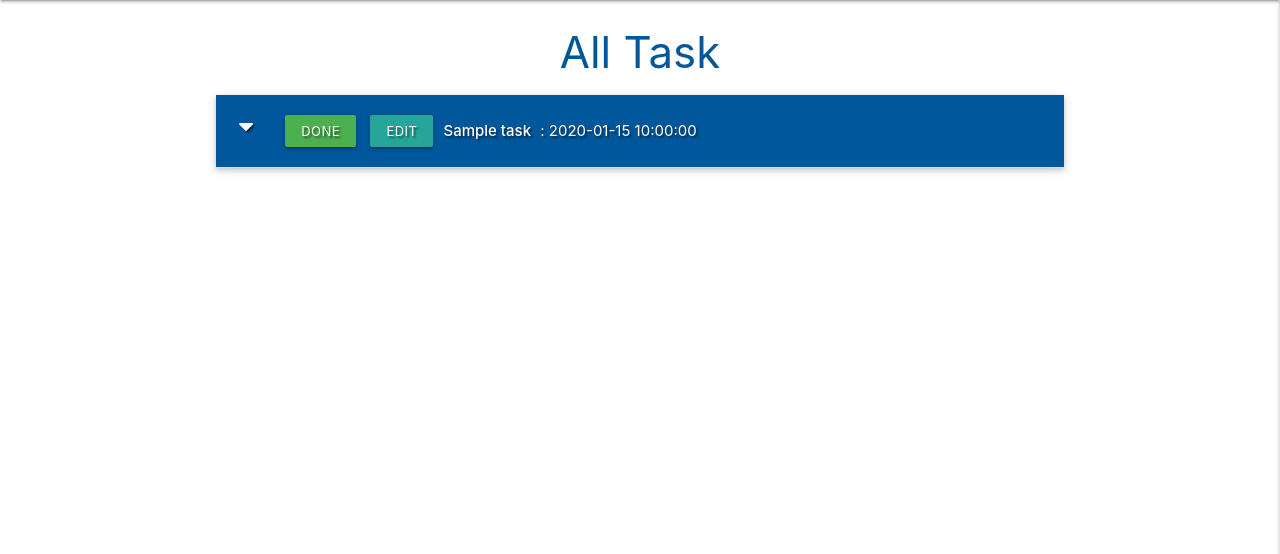
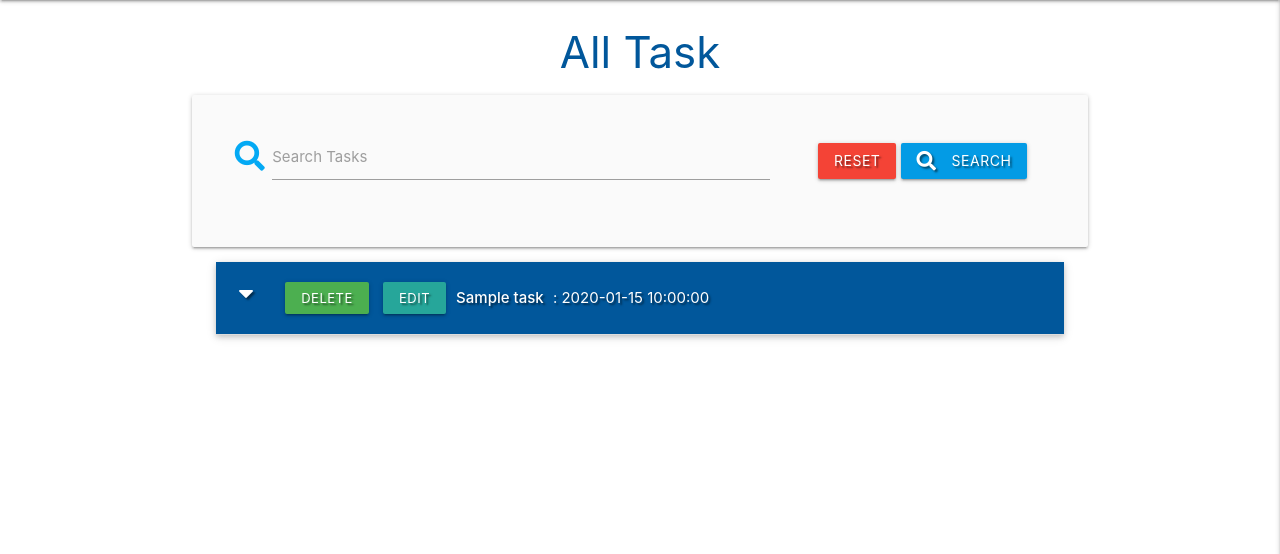
Before and after one commit to Antonio-dev7/taskmanager, a Flask app: page / in a window 1280 px wide. Shown: the part 64-618 px from the top of the page. Run offline with Flask 2, Linux system fonts and the light colour scheme; a database or web service that is not in the repository returns one stand-in record (values such as "Sample title"); some libraries are stand-ins or nearby versions.

Commit message:
search done!

```diff
--- a/app.py
+++ b/app.py
@@ -24,6 +24,13 @@ def get_tasks():
     return render_template("tasks.html", tasks=tasks)
 
 
+@app.route("/search", methods=["GET","POST"])
+def search():
+    query = request.form.get("query")                               # query is from our form we created on the command line under pthon3
+    tasks =list(mongo.db.tasks.find({"$text": {"$search": query}})) #This dictionary uses '$text', which itself is expecting another dictionary of '$search'.Essentially, this means that we want to perform a '$search' on any '$text Index' for this
+    return render_template("tasks.html", tasks=tasks)
+
+
 @app.route("/add_task", methods=["GET", "POST"])
 def add_task():
     if request.method == "POST":
@@ -41,8 +48,9 @@ def add_task():
         return redirect(url_for("get_tasks"))
 # then it will perform all steps here and insert a new task.
     categories = mongo.db.categories.find().sort("category_name", 1)
-    return render_template("add_task.html", categories=categories) # Otherwise, it will revert to the default method of GET, and display the template with our # form to be completed.
-
+    return render_template("add_task.html", categories=categories)
+    # Otherwise, it will revert to the default method of GET,
+    # and display the template with our # form to be completed.
 
 @app.route("/edit_task/<task_id>", methods=["GET", "POST"])
 def edit_task(task_id):
--- a/templates/tasks.html
+++ b/templates/tasks.html
@@ -11,22 +11,42 @@
 
     <h3 class="light-blue-text text-darken-4 center-align">All Task</h3>
 
+    <div class="row card-panel grey lighten-5">
+        <form action="{{ url_for('search') }}" method="POST" class="col s12">
+            <div class="row valign-wrapper center-align">
+                <div class="input-field col s12 m8">
+                    <i class="fas fa-search prefix light-blue-text text-dark-4"></i>
+                    <input type="text" name="query" id="query" minlength="3" class="validate" required>
+                    <label for="query">Search Tasks</label>
+                </div>
+                <div class="col s12 m4">
+                    <a href="{{ url_for('get_tasks') }}" class="red btn text-shadow">Reset</a>
+                    <button type="submit" class="light-blue darken-1 btn text-shadow">
+                        <i class="fas fa-search left"></i> Search
+                    </button>
+                </div>
+            </div>
+        </form>
+    </div>
+
+    {% if tasks|length > 0 %}
+
     <ul class="collapsible popout">
         {% for task in tasks %}
         <li>
             <div class="collapsible-header white-text light-blue darken-4 text-shadow">
                 <div class="col s3">
                     <i class="fas fa-caret-down"></i>
-                    <a href="{{ url_for('delete_task', task_id=task._id) }}" class="btn-small green light-3">Done</a>
+                    <a href="{{ url_for('delete_task', task_id=task._id) }}" class="btn-small green light-3">Delete</a>
                     <a href="{{ url_for('edit_task', task_id=task._id) }}" class="btn-small light-yellow lighten-4">Edit</a>
                 </div>
 
                 <div class="col s9">
                     <strong>{{ task.task_name }}</strong> : {{ task.due_date }}
-                    {% if task.is_urgent == "on" %}
+                    <!-- {% if task.is_urgent == "on" %}
                         <i class="fas fa-exclamation-circle light-blue-text text-lighten-2 tooltipped"
                             data-position="right" data-tooltip="URGENT!"></i>
-                    {% endif %}
+                    {% endif %} -->
                 </div>
 
 
@@ -39,5 +59,7 @@
         </li>
         {% endfor %}
     </ul>
-
+    {% else %}
+        <h3 class="red-text text-darken-4 center-align">No results found try again..!</h3>
+    {% endif %}
 {% endblock %}
```
